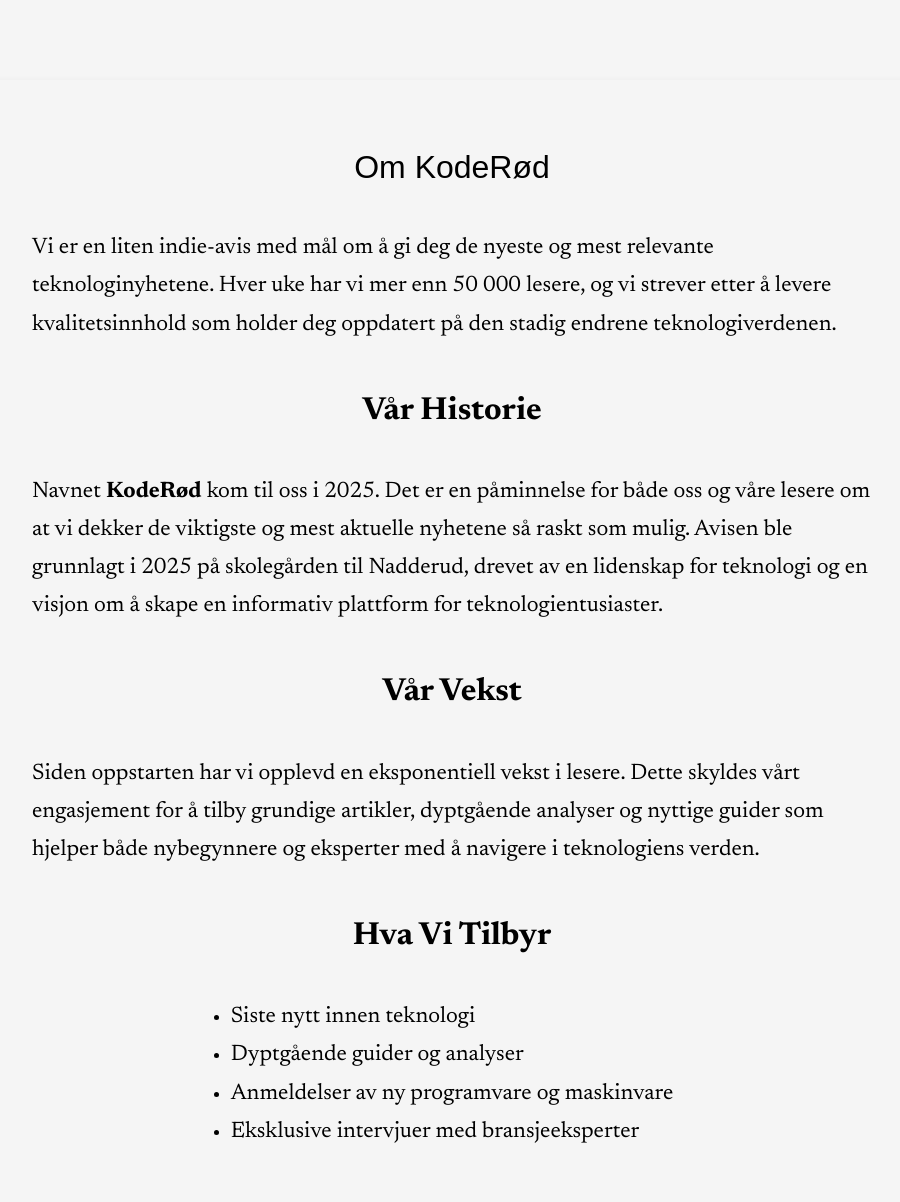
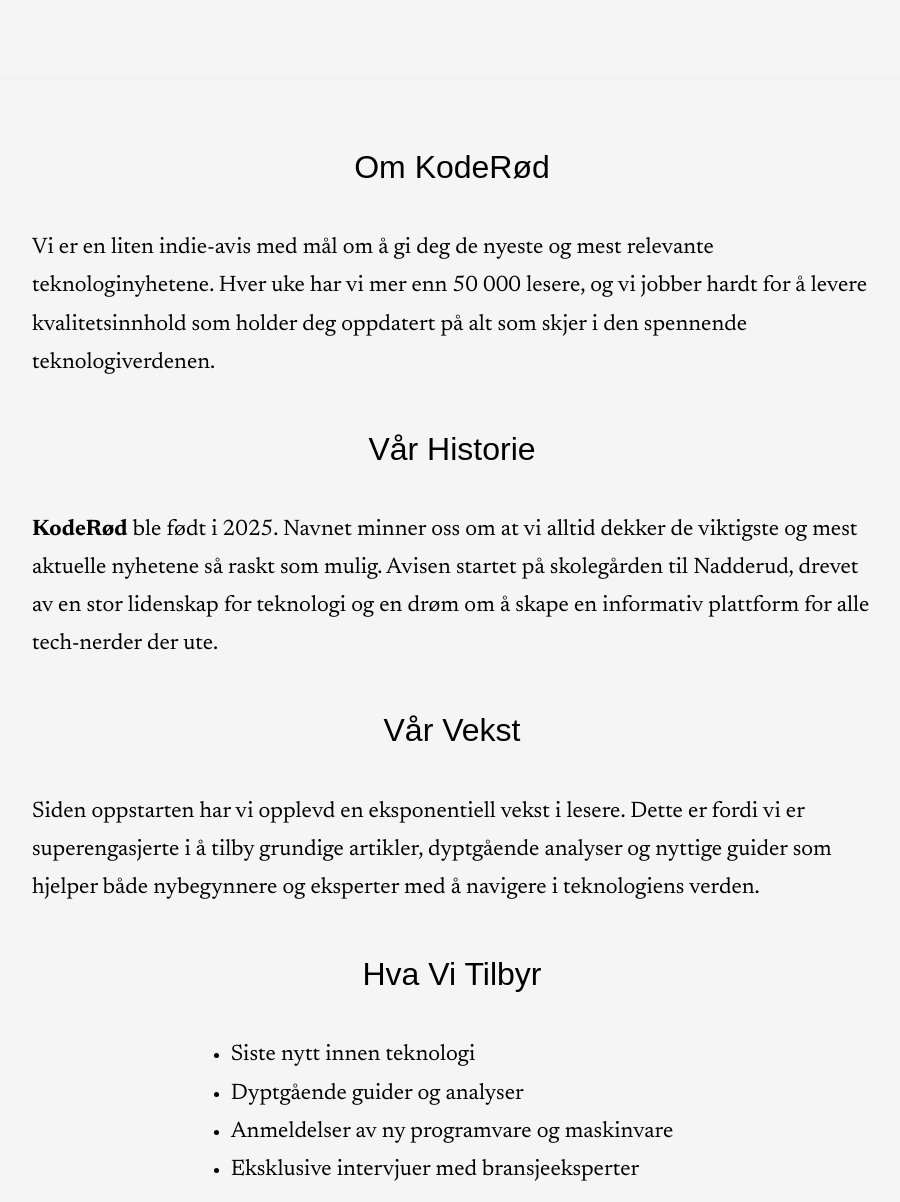
Before and after one commit to FredrikWangen/MInAvis, a plain HTML site: page omoss.html in a window 1280 px wide. Shown: the top 1202 px of the page, without its empty margins (188-1088 px from the left). Drawn offline with Linux system fonts and the light colour scheme; a web font is replaced by a local one.

Commit message:
beklager for mye endring

```diff
--- a/omoss.html
+++ b/omoss.html
@@ -13,21 +13,21 @@
     <section class="Artikkellayout">
         <h1 class="head1 logoSkrift">Om KodeRød</h1>
         <p class="p1">Vi er en liten indie-avis med mål om å gi deg de nyeste og mest relevante teknologinyhetene. Hver
-            uke har vi mer enn 50 000 lesere, og vi strever etter å levere kvalitetsinnhold som holder deg oppdatert på
-            den stadig endrene teknologiverdenen.</p>
+            uke har vi mer enn 50 000 lesere, og vi jobber hardt for å levere kvalitetsinnhold som holder deg oppdatert
+            på alt som skjer i den spennende teknologiverdenen.</p>
 
-        <h2 class="head1">Vår Historie</h2>
-        <p class="p1">Navnet <strong>KodeRød</strong> kom til oss i 2025. Det er en påminnelse for både oss og våre
-            lesere om at vi dekker de viktigste og mest aktuelle nyhetene så raskt som mulig. Avisen ble grunnlagt i
-            2025 på skolegården til Nadderud, drevet av en lidenskap for teknologi og en visjon om å skape en informativ
-            plattform for teknologientusiaster.</p>
+        <h2 class="head1 logoSkrift">Vår Historie</h2>
+        <p class="p1"><strong>KodeRød</strong> ble født i 2025. Navnet minner oss om at vi alltid dekker de viktigste og
+            mest aktuelle
+            nyhetene så raskt som mulig. Avisen startet på skolegården til Nadderud, drevet av en stor lidenskap for
+            teknologi og en drøm om å skape en informativ plattform for alle tech-nerder der ute.</p>
 
-        <h2 class="head1">Vår Vekst</h2>
-        <p class="p1">Siden oppstarten har vi opplevd en eksponentiell vekst i lesere. Dette skyldes vårt engasjement
-            for å tilby grundige artikler, dyptgående analyser og nyttige guider som hjelper både nybegynnere og
-            eksperter med å navigere i teknologiens verden.</p>
+        <h2 class="head1 logoSkrift">Vår Vekst</h2>
+        <p class="p1">Siden oppstarten har vi opplevd en eksponentiell vekst i lesere. Dette er fordi vi er
+            superengasjerte i å tilby grundige artikler, dyptgående analyser og nyttige guider som hjelper både
+            nybegynnere og eksperter med å navigere i teknologiens verden.</p>
 
-        <h2 class="head1">Hva Vi Tilbyr</h2>
+        <h2 class="head1 logoSkrift">Hva Vi Tilbyr</h2>
         <ul class="p1">
             <li>Siste nytt innen teknologi</li>
             <li>Dyptgående guider og analyser</li>
@@ -35,7 +35,7 @@
             <li>Eksklusive intervjuer med bransjeeksperter</li>
         </ul>
 
-        <h2 class="head1">Bli en del av KodeRød</h2>
+        <h2 class="head1 logoSkrift">Bli en del av KodeRød</h2>
         <p class="p1">Vi setter stor pris på våre lesere og oppfordrer deg til å bli en del av vårt fellesskap. Følg oss
             på sosiale medier, abonner på vårt nyhetsbrev og engasjer deg i diskusjoner i kommentarfeltet. Har du tips
             eller ønsker å bidra? Ta kontakt med oss på <a href="mailto:kontakt@koderod.no"
```
